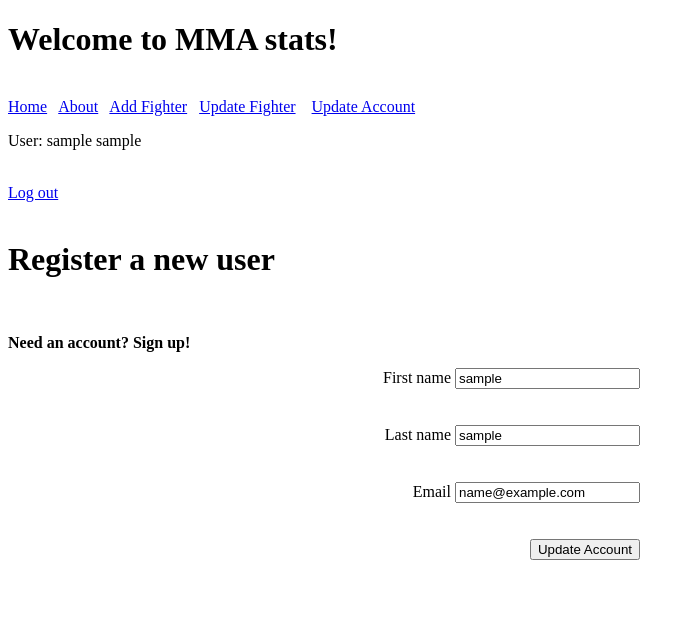
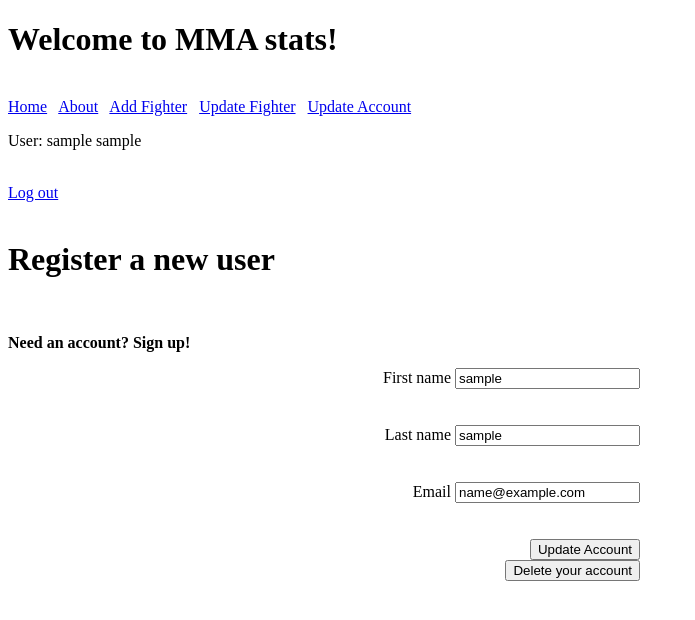
Before and after one commit to DavidQATraining/DavidMcProject, a Flask app: page /account in a window 1280 px wide. Shown: the top 620 px of the page, without its empty margins (0-695 px from the left). Run offline with Flask 2, Linux system fonts and the light colour scheme; the visitor is signed in with stand-in values (Sample User, id 1); data comes from the database, SQL or seed files in the repository; parts of the project's set-up code (start-up, migrations or seed data) failed here and were passed over.

Commit message:
Delete button added to account to account.html and working

```diff
--- a/app.py
+++ b/app.py
@@ -143,6 +143,20 @@ def account():
     return render_template('account.html', title='Account', form=form)
 
 
+@app.route("/account/delete", methods=["GET", "POST", "DELETE"])
+@login_required
+def account_delete():
+    user = current_user.id
+    account1 = Users.query.filter_by(id=user).first()
+    fightersdelete = Fighters.query.filter_by(user_id=user).first()
+    logout_user()
+    db.session.delete(account1)
+    db.session.delete(fightersdelete)
+    #db.execute('delete from fighters where user_id = ?'[Users.get_id(current_user)])
+    db.session.commit()
+    return redirect(url_for('home'))
+
+
 @app.route('/')
 @app.route('/home')
 def home():
--- a/templates/account.html
+++ b/templates/account.html
@@ -52,5 +52,8 @@
                 {{ form.submit }}
             </div>
         </form>
+        <form action="{{ url_for('account_delete') }}">
+            <button type="submit">Delete your account</button>
+        </form>
     </div>
 {% endblock %}
--- a/templates/layout.html
+++ b/templates/layout.html
@@ -38,7 +38,7 @@
         <a href="{{ url_for('add') }}">Add Fighter</a>
             &nbsp;
         <a href="{{ url_for('updateFighter') }}">Update Fighter</a>
-        &nbsp;&nbsp;
+        &nbsp;
         <a href="{{ url_for('account') }}">Update Account</a>
         &nbsp;&nbsp;
         <p>User: {{ current_user.f_name }} {{ current_user.l_name }}</p>
```
